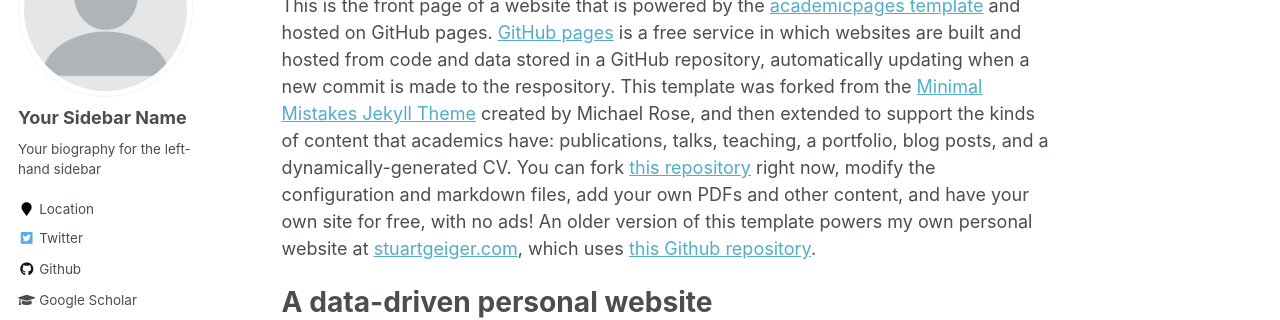
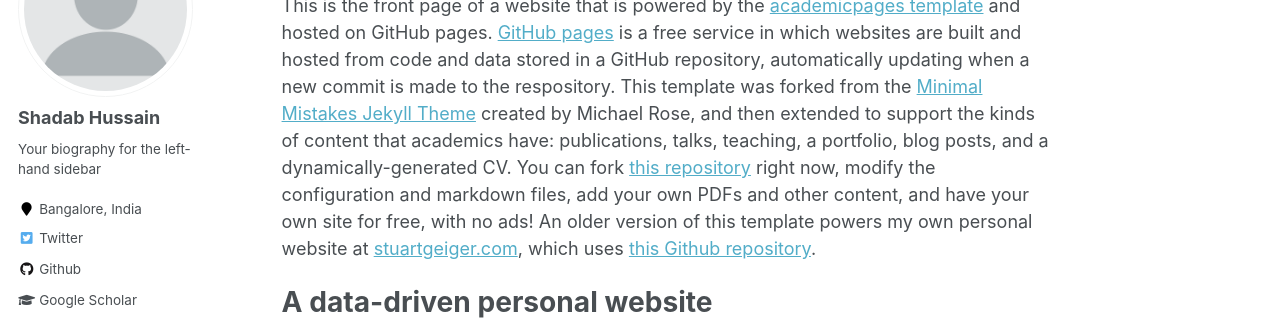
Before and after one commit to lokesh-fullstack/shadab.github.io, a Jekyll site: the page built from _pages/about.md, in a window 1280 px wide. Shown: the part 196-516 px from the top of the page. Built offline with Jekyll 4.4.1, drawn with Linux system fonts in a browser that asks for light colours; some web fonts are replaced.

Commit message:
Update _config.yml

```diff
--- a/_config.yml
+++ b/_config.yml
@@ -10,10 +10,10 @@ locale                   : "en-US"
 title                    : "Shadab Hussain"
 title_separator          : "-"
 name                     : &name "Shadab Hussain - Data Scientist"
-description              : &description "personal description"
+description              : &description "Data Scientist at The Math Co."
 url                      : https://shadab.github.io # the base hostname & protocol for your site e.g. "https://mmistakes.github.io"
 baseurl                  : "" # the subpath of your site, e.g. "/blog"
-repository               : "academicpages/academicpages.github.io"
+repository               : "shadab.github.io"
 teaser                   :  # filename of teaser fallback teaser image placed in /images/, .e.g. "500x300.png"
 breadcrumbs              : false # true, false (default)
 words_per_minute         : 160
@@ -80,10 +80,10 @@ analytics:
 
 # Site Author
 author:
-  name             : "Your Sidebar Name"
+  name             : "Shadab Hussain"
   avatar           : "profile.png"
   bio              : "Your biography for the left-hand sidebar"
-  location         : "Location"
+  location         : "Bangalore, India"
   employer         :
   pubmed           : "https://www.ncbi.nlm.nih.gov/pubmed/?term=john+snow"
   googlescholar    : "http://yourfullgooglescholarurl.com"
@@ -96,7 +96,7 @@ author:
   flickr           :
   facebook         :
   foursquare       :
-  github           : "academicpages"
+  github           : "shadab-entrepreneur"
   google_plus      :
   keybase          :
   instagram        :
@@ -109,7 +109,7 @@ author:
   stackoverflow    : # http://stackoverflow.com/users/123456/username
   steam            :
   tumblr           :
-  twitter          : "replacethistwitterhandle"
+  twitter          : "shadabhusain786"
   vine             :
   weibo            :
   xing             :
```
